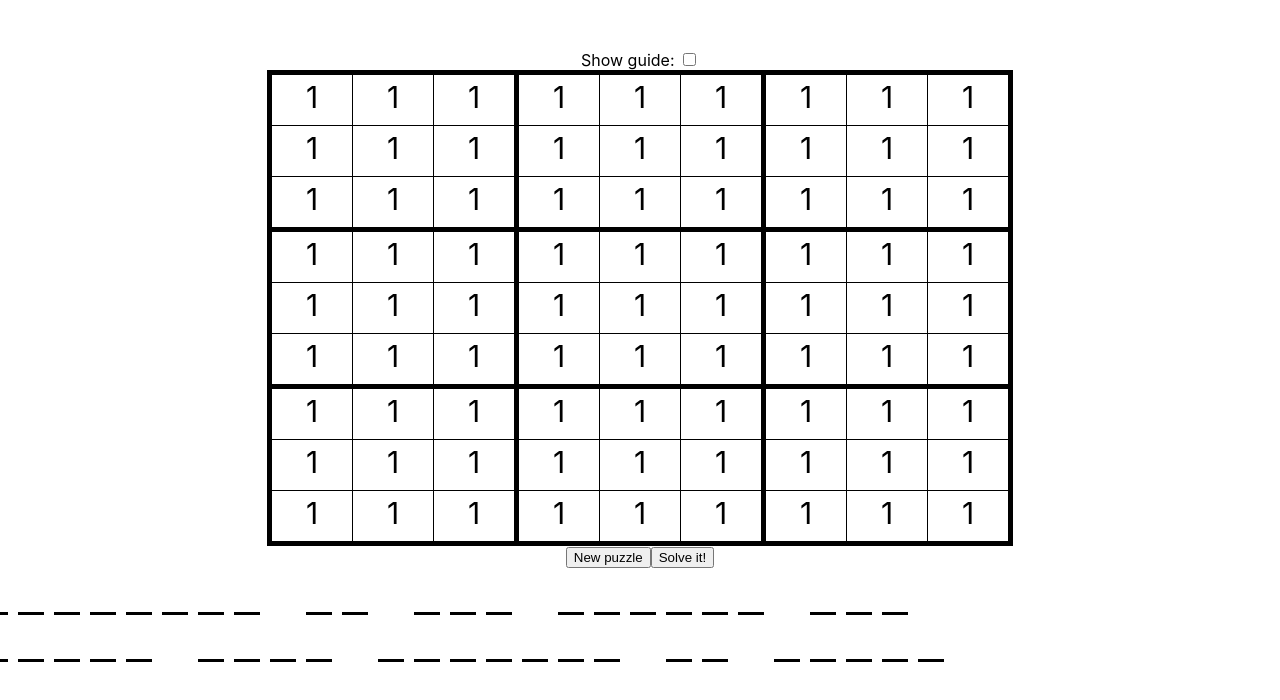
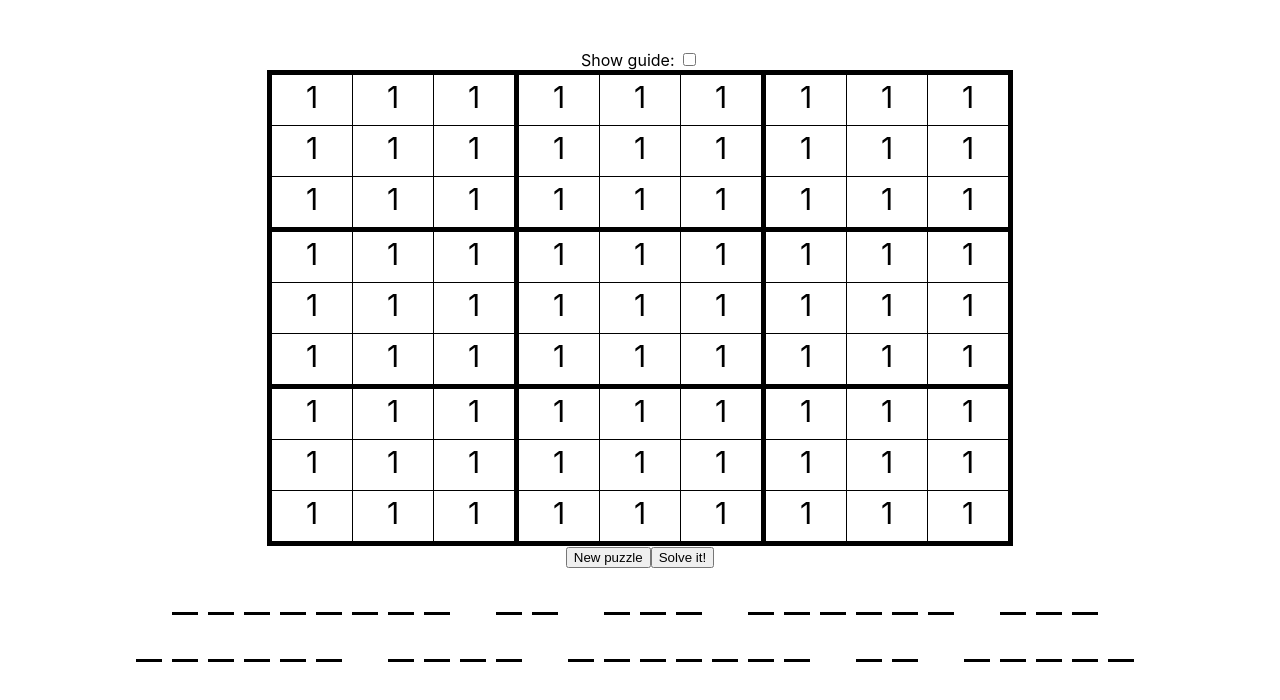
Before and after one commit to RohitTalwalkar/sanskrit-sudoku, a React (Create React App) app: page / in a window 1280 px wide. Shown: the top 700 px of the page. Built offline with nearby package versions, Linux system fonts and the light colour scheme.

Commit message:
fix styling

```diff
--- a/src/components/DisplayShlok.tsx
+++ b/src/components/DisplayShlok.tsx
@@ -67,9 +67,7 @@ export const DisplayShlok = (props: DisplayShlokProps) => {
   return (
     <>
       {DATA[0].map((lineOfText, index) => (
-        <div
-          style={{ width: "100vh", display: "flex", justifyContent: "center" }}
-        >
+        <div>
           {lineOfText.map((char, index2) => (
             <ShlokCharacter
               key={`${index}-${index2}`}
```
